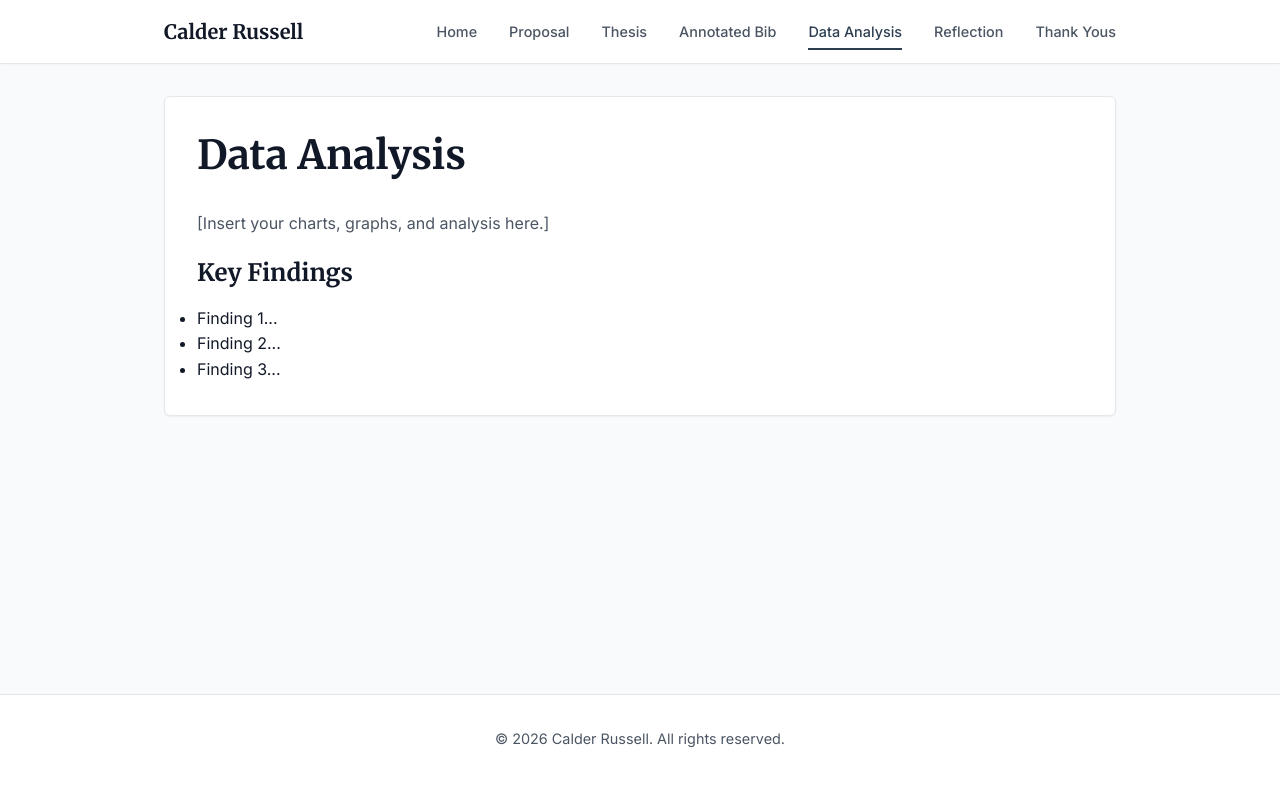
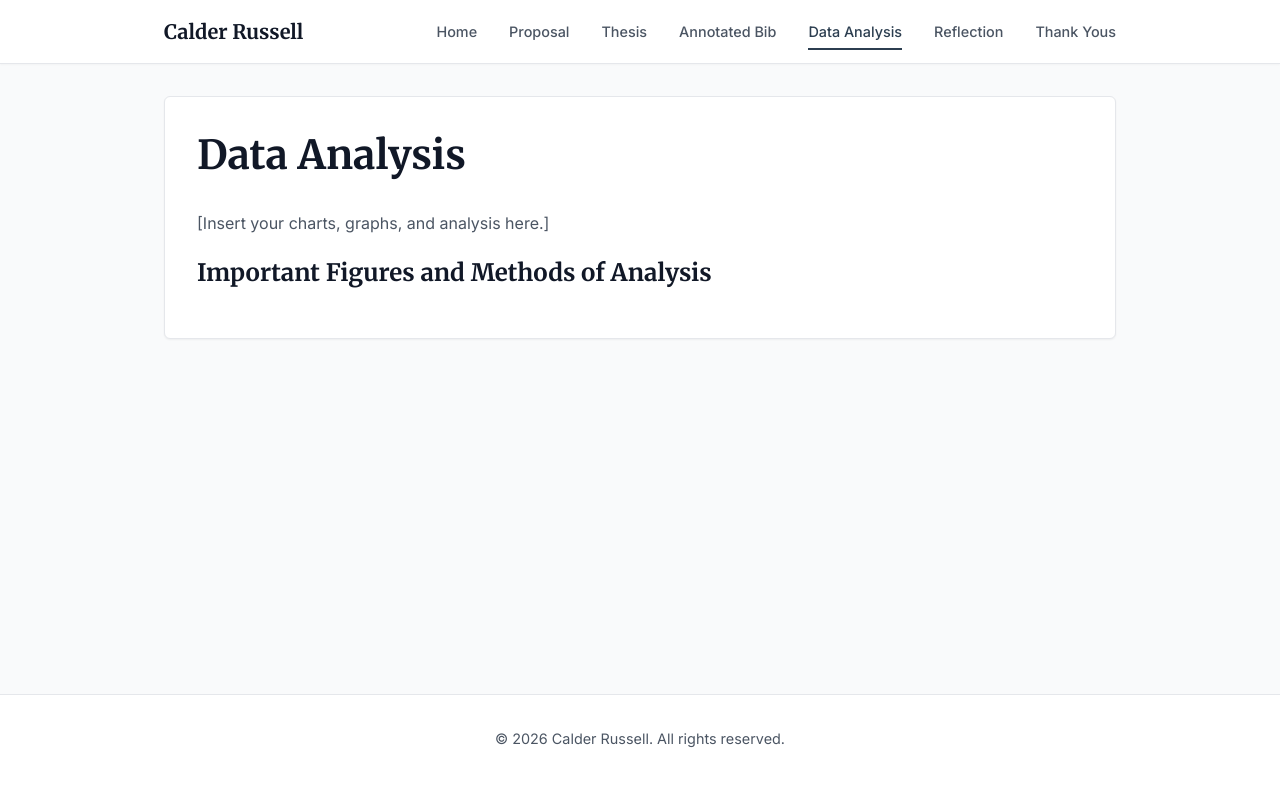
Before and after one commit to calderrussell/Stat-Analysis-Racial-Breakdown, a React (Vite) app in the folder web/: page /data-analysis in a window 1280 px wide. Shown: the top 786 px of the page. Built offline with nearby package versions, Linux system fonts and the light colour scheme.

Commit message:
changed dataAnalysis header and testing deployment with vercel

```diff
--- a/web/src/pages/DataAnalysis.jsx
+++ b/web/src/pages/DataAnalysis.jsx
@@ -7,12 +7,8 @@ const DataAnalysis = () => {
                     <p>
                         [Insert your charts, graphs, and analysis here.]
                     </p>
-                    <h3>Key Findings</h3>
-                    <ul>
-                        <li>Finding 1...</li>
-                        <li>Finding 2...</li>
-                        <li>Finding 3...</li>
-                    </ul>
+                    <h3>Important Figures and Methods of Analysis</h3>
+
                 </div>
             </div>
         </div>
```
